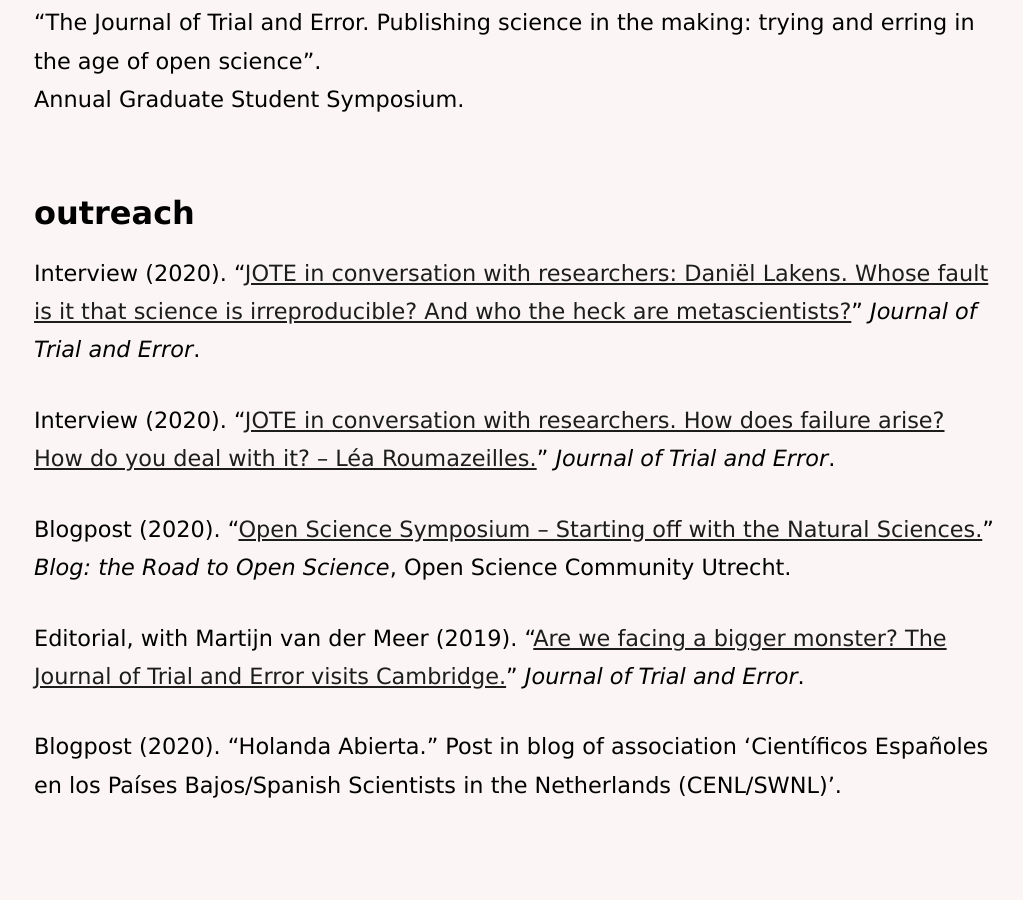
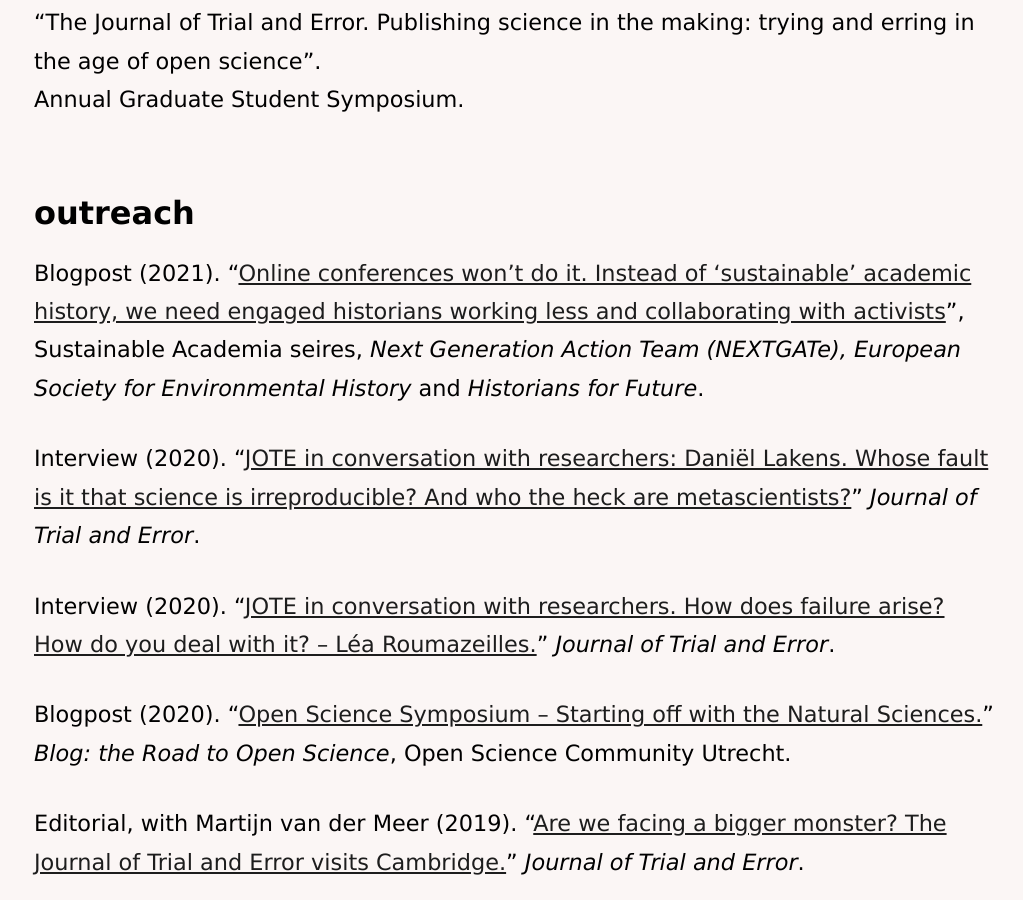
Before and after one commit to oliviodare/oliviodare.com, a Jekyll site: the page built from pubs.md, in a window 1280 px wide and 900 px high, scrolled down 3189 px. Shown: the whole window, without its empty margins (94-1117 px from the left). Built offline with Jekyll 4.4.1, drawn with Linux system fonts in a browser that asks for light colours; before the commit the page ends 4025 px from its top, so only the background shows below that.

Commit message:
Update pubs.md

```diff
--- a/pubs.md
+++ b/pubs.md
@@ -65,6 +65,8 @@
 Annual Graduate Student Symposium.
 
 ## outreach
+Blogpost (2021). “<a href="http://eseh.org/online-conferences-wont-do-it-instead-of-sustainable-academic-history-we-need-engaged-historians-working-less-and-collaborating-with-activists/" target="_blank">Online conferences won’t do it. Instead of ‘sustainable’ academic history, we need engaged historians working less and collaborating with activists</a>”, Sustainable Academia seires, _Next Generation Action Team (NEXTGATe), European Society for Environmental History_ and _Historians for Future_.
+
 Interview (2020). “<a href="https://www.jtrialerror.com/2020/05/31/jote-in-conversation-with-researchers-daniel-lakens-whose-fault-is-it-that-science-is-irreproducible-and-who-the-heck-are-metascienists/" target="_blank">JOTE in conversation with researchers: Daniël Lakens. Whose fault is it that science is irreproducible? And who the heck are metascientists?</a>” _Journal of Trial and Error_.
 
 Interview (2020). “<a href="https://www.jtrialerror.com/2020/03/05/jote-in-conversation-with-researchers-how-does-failure-arise-how-do-you-deal-with-it-lea-roumazeilles/" target="_blank">JOTE in conversation with researchers. How does failure arise? How do you deal with it? – Léa Roumazeilles.</a>” _Journal of Trial and Error_.
```
